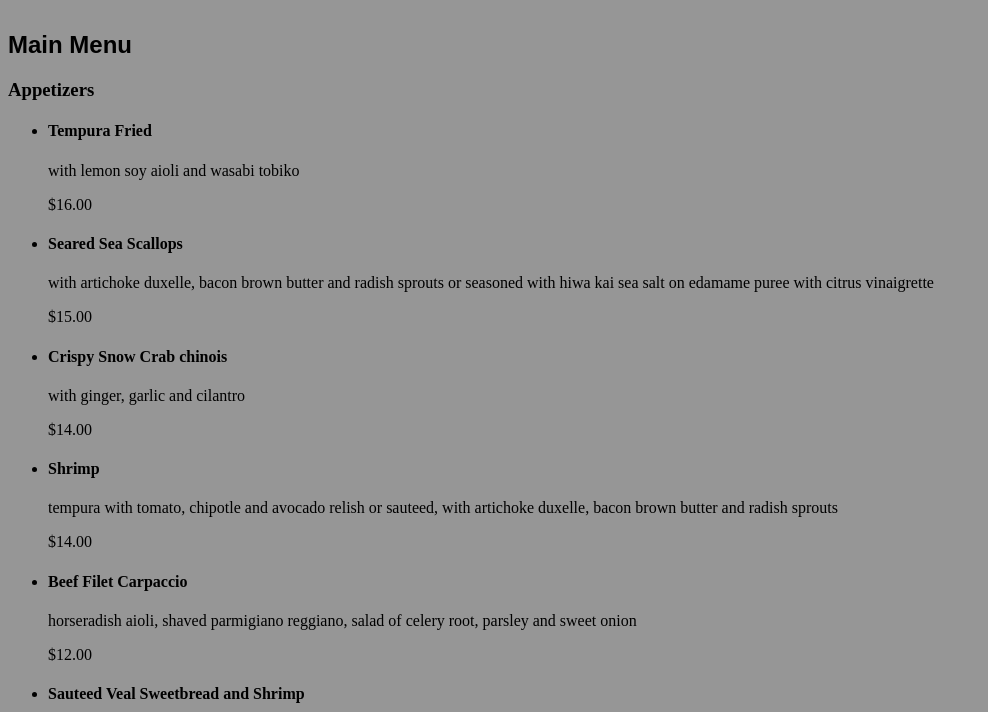
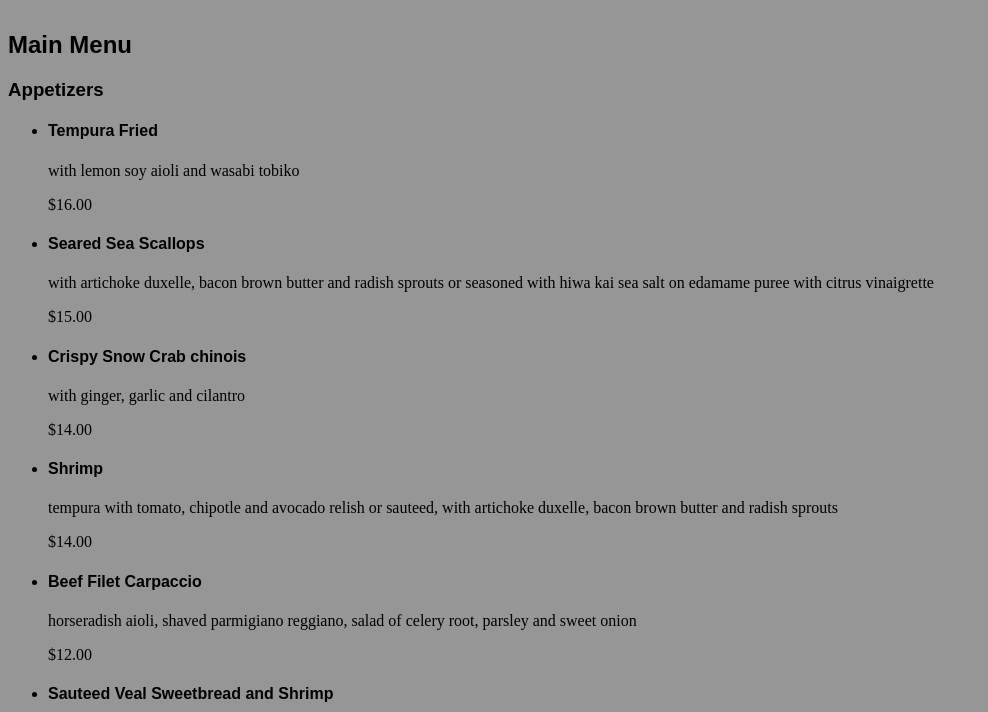
Before and after one commit to griffindolin/griffindolin.github.io, a plain HTML site: page grc338/restaurantmenucss/index.html in a window 1280 px wide. Shown: the part 88-800 px from the top of the page, without its empty margins (0-988 px from the left). Drawn offline with Linux system fonts and the light colour scheme.

Commit message:
Update style.css

```diff
--- a/grc338/restaurantmenucss/style.css
+++ b/grc338/restaurantmenucss/style.css
@@ -11,3 +11,9 @@ h1 {
 h2 {
   font-family: sans-serif;
 }
+h3 {
+  font-family: sans-serif;
+}
+h4 {
+  font-family: sans-serif;
+  {
```
